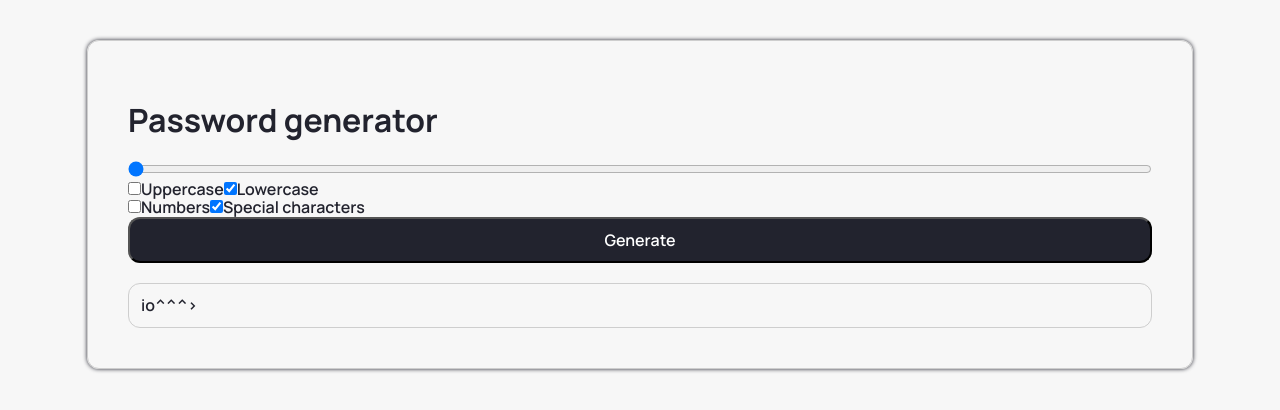
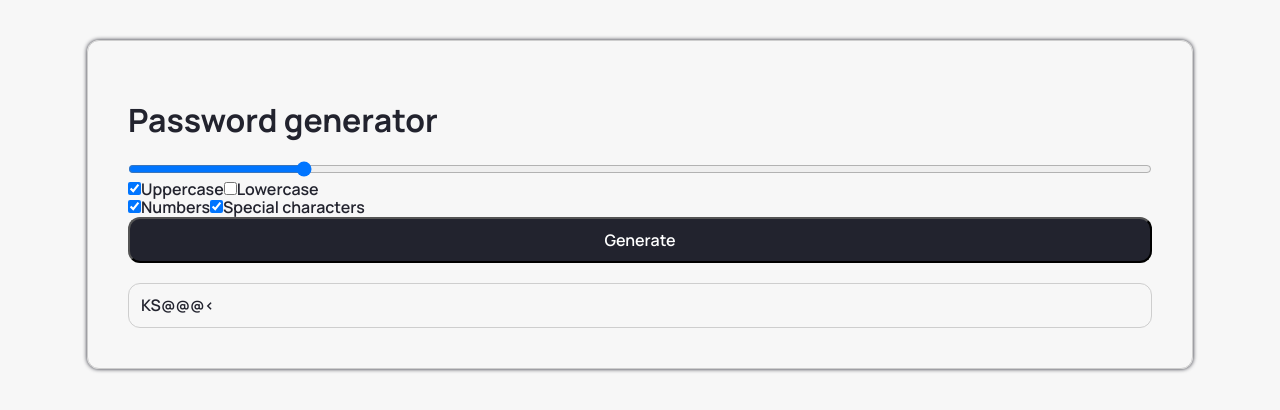
Before and after one commit to jakubkedzierski92/Passwordo, a Vue app: page / in a window 1280 px wide. Shown: the top 410 px of the page. Built offline with nearby package versions, Linux system fonts and the light colour scheme.

Commit message:
Change style into sass and add regenerate after option changes

```diff
--- a/src/modules/HomeModule/interfaces/PasswordGenerator.vue
+++ b/src/modules/HomeModule/interfaces/PasswordGenerator.vue
@@ -3,21 +3,36 @@
     :value="passwordLength"
     :min="minLength"
     :max="maxLength"
-    @input="passwordLength = $event.target.valueAsNumber"
+    @input="
+      passwordLength = $event.target.valueAsNumber;
+      generatePassword();
+    "
   />
   <TheFilters
     :includeUppercase="includeUppercase"
     :includeLowercase="includeLowercase"
     :includeNumbers="includeNumbers"
     :includeSpecial="includeSpecial"
-    @update:includeUppercase="includeUppercase = $event"
-    @update:includeLowercase="includeLowercase = $event"
-    @update:includeNumbers="includeNumbers = $event"
-    @update:includeSpecial="includeSpecial = $event"
+    @update:includeUppercase="
+      includeUppercase = $event;
+      generatePassword();
+    "
+    @update:includeLowercase="
+      includeLowercase = $event;
+      generatePassword();
+    "
+    @update:includeNumbers="
+      includeNumbers = $event;
+      generatePassword();
+    "
+    @update:includeSpecial="
+      includeSpecial = $event;
+      generatePassword();
+    "
   />
   <button id="btn" @click="generatePassword">Generate</button>
   <section id="password">
-    <span>{{ generatedPassword }}</span>
+    <span id="holder">{{ generatedPassword }}</span>
   </section>
 </template>
 
@@ -27,14 +42,14 @@ import TheFilters from "./TheFilters/TheFilters.vue";
 import TheSlider from "./TheSlider/TheSlider.vue";
 import characters from "../stores/characters";
 
-const minLength = 6;
+const minLength = 4;
 const maxLength = 16;
-const passwordLength = ref(minLength);
+const passwordLength = ref(6);
 
 const generatedPassword = ref("");
-const includeUppercase = ref(false);
-const includeLowercase = ref(true);
-const includeNumbers = ref(false);
+const includeUppercase = ref(true);
+const includeLowercase = ref(false);
+const includeNumbers = ref(true);
 const includeSpecial = ref(true);
 
 const { lowercaseChars, uppercaseChars, numbers, symbols } = characters;
@@ -60,30 +75,34 @@ const generatePassword = () => {
     generatedPassword.value += randomChars[randomIndex];
   }
 };
-
 generatePassword();
 </script>
 
-<style>
-#filters {
-  display: flex;
-  flex-direction: column;
-  padding: 10px;
-  padding-left: 0;
-}
+<style lang="sass">
+#holder
+  color: var(--color-black)
 
-#password {
-  margin-top: 20px;
-  border: 1px solid var(--color-stroke);
-  border-radius: 12px;
-  padding: 12px;
-}
+#filters
+  display: flex
+  flex-direction: column
+  padding: 10px
+  padding-left: 0
 
-#btn {
-  background-color: var(--color-black);
-  color: var(--color-white);
-  border-radius: 12px;
-  padding: 12px;
-  width: 100%;
-}
+
+#password
+  margin-top: 20px
+  border: 1px solid var(--color-stroke)
+  border-radius: 12px
+  padding: 12px
+
+
+#btn
+  background-color: var(--color-black)
+  color: var(--color-white)
+  border-radius: 12px
+  padding: 12px
+  width: 100%
+
+  &:hover
+    background-color: var(--color-black-on-hover)
 </style>
--- a/src/modules/HomeModule/interfaces/TheSlider/TheSlider.vue
+++ b/src/modules/HomeModule/interfaces/TheSlider/TheSlider.vue
@@ -46,8 +46,7 @@ export default defineComponent({
 });
 </script>
 
-<style scoped>
-#slider {
-  width: 100%;
-}
+<style lang="sass" scoped>
+#slider
+  width: 100%
 </style>
```
